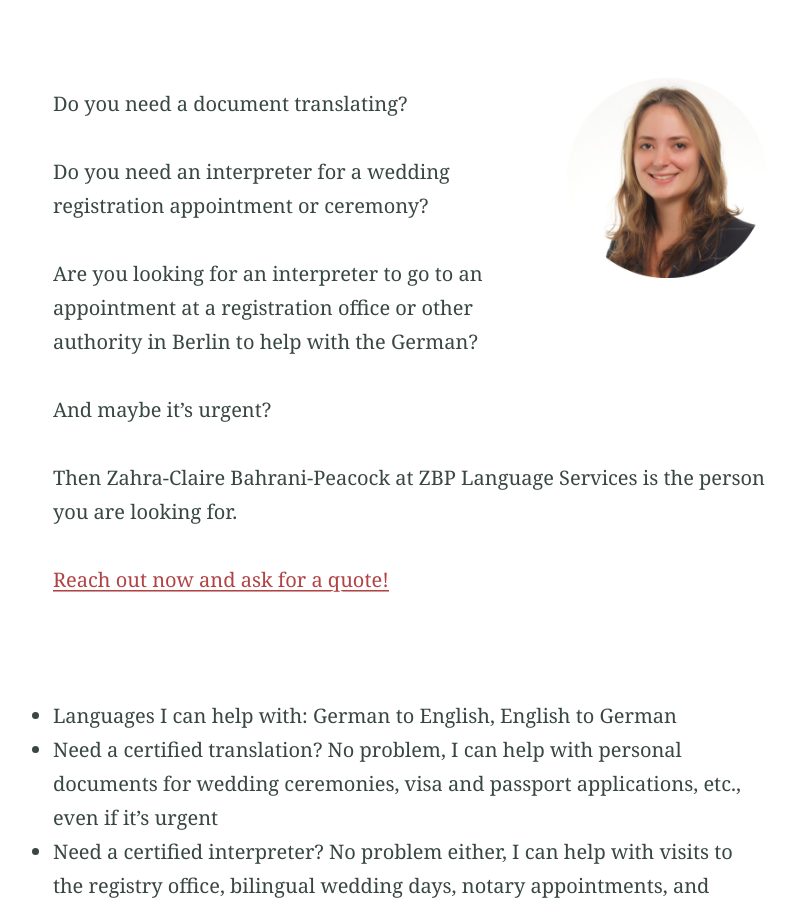
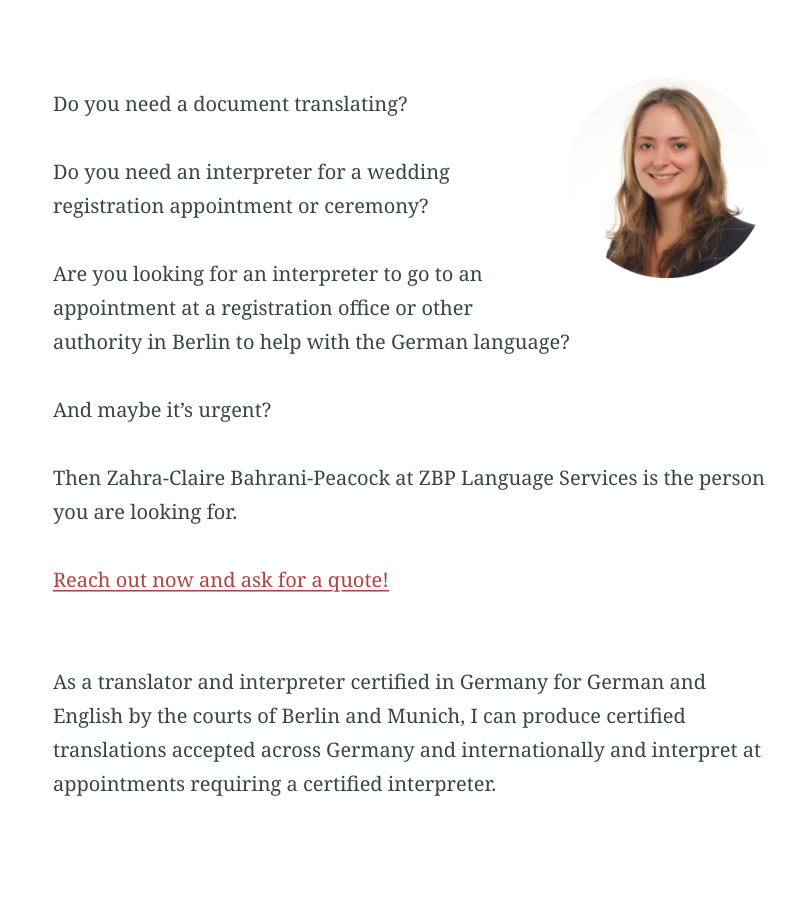
Before and after one commit to Website-2/certified.zbp-language-services.github.io, a Jekyll site: the page built from index.md, in a window 1280 px wide and 900 px high, scrolled down 458 px. Shown: the whole window, without its empty margins (230-1024 px from the left). Built offline with Jekyll 4.4.1, drawn with Linux system fonts in a browser that asks for light colours; some of the changed text lies outside the part shown.

Commit message:
Text update

```diff
--- a/index.md
+++ b/index.md
@@ -8,16 +8,19 @@ excerpt: "Interpreting and transcription from German to English for market resea
 ---
 <br>
 {% include figure.html image="/assets/Profile.png" position="right" width="200" height="200" %}
-Do you need a document translating?<br><br>
-Do you need an interpreter for a wedding registration appointment or ceremony?<br><br>
-Are you looking for an interpreter to go to an appointment at a registration office or other authority in Berlin to help with the German?
+Do you need a document translating?
 <br><br>
-And maybe it's urgent?<br><br>
-Then Zahra-Claire Bahrani-Peacock at ZBP Language Services is the person you are looking for.<br><br>
-[Reach out now and ask for a quote!](/contact/ "Reach out now and ask for a quote!")<br><br><br>
-* Languages I can help with: German to English, English to German
-* Need a certified translation? No problem, I can help with personal documents for wedding ceremonies, visa and passport applications, etc., even if it's urgent
-* Need a certified interpreter? No problem either, I can help with visits to the registry office, bilingual wedding days, notary appointments, and general registration appointments, even if they're last minute
+Do you need an interpreter for a wedding registration appointment or ceremony?
+<br><br>
+Are you looking for an interpreter to go to an appointment at a registration office or other authority in Berlin to help with the German language?
+<br><br>
+And maybe it's urgent?
+<br><br>
+Then Zahra-Claire Bahrani-Peacock at ZBP Language Services is the person you are looking for.
+<br><br>
+[Reach out now and ask for a quote!](/contact/ "Reach out now and ask for a quote!")
+<br><br><br>
+As a translator and interpreter certified in Germany for German and English by the courts of Berlin and Munich, I can produce certified translations accepted across Germany and internationally and interpret at appointments requiring a certified interpreter.
 <br><br><br>
 * I'm a translator and interpreter certified in Germany for German and English by the courts of Berlin and Munich
 * I feature on the lists of translators and interpreters held by [Germany's judicial administration](https://www.justiz-dolmetscher.de/Recherche/de/Suchen) and the [British Embassy](https://find-a-professional-service-abroad.service.csd.fcdo.gov.uk/find/translators-interpreters?country=Germany)
```
Also changed, not shown: services.md (+6 -11 lines), 1 other file.
